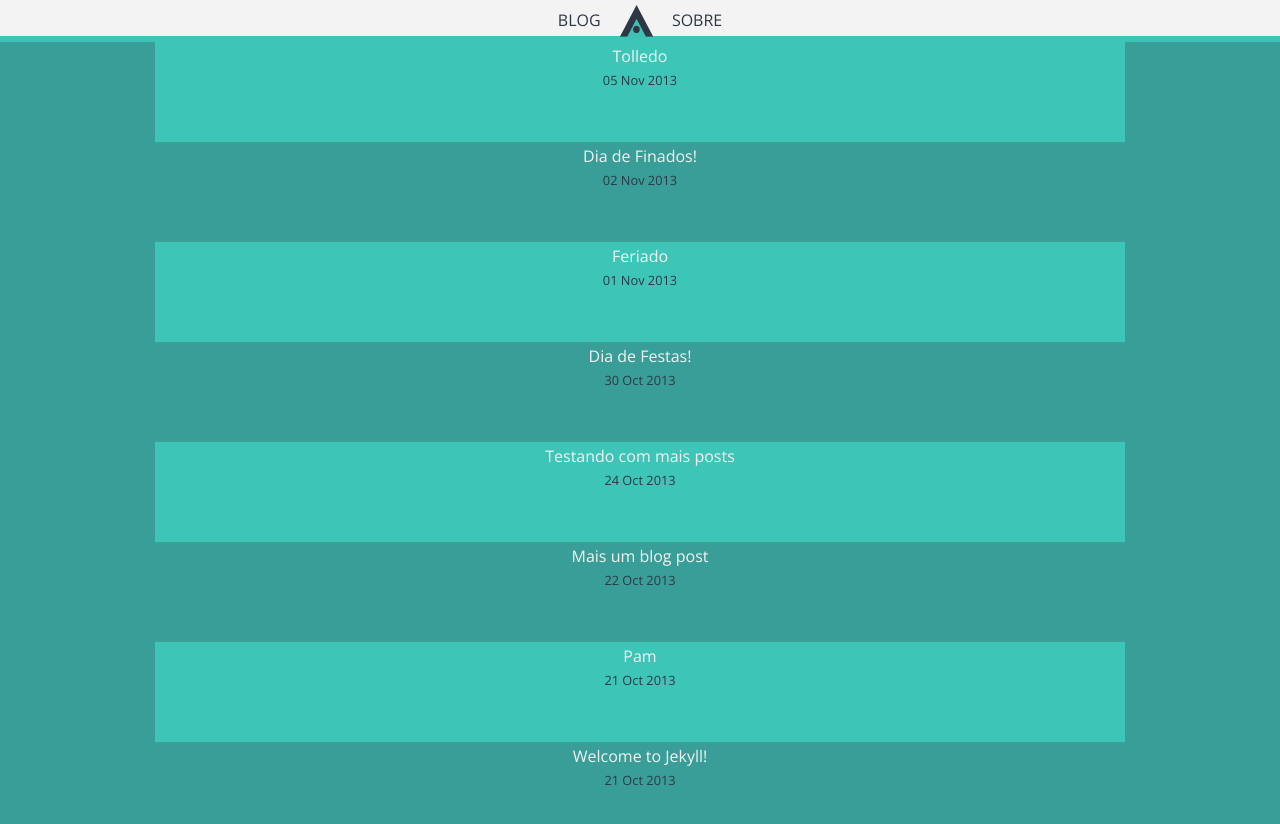
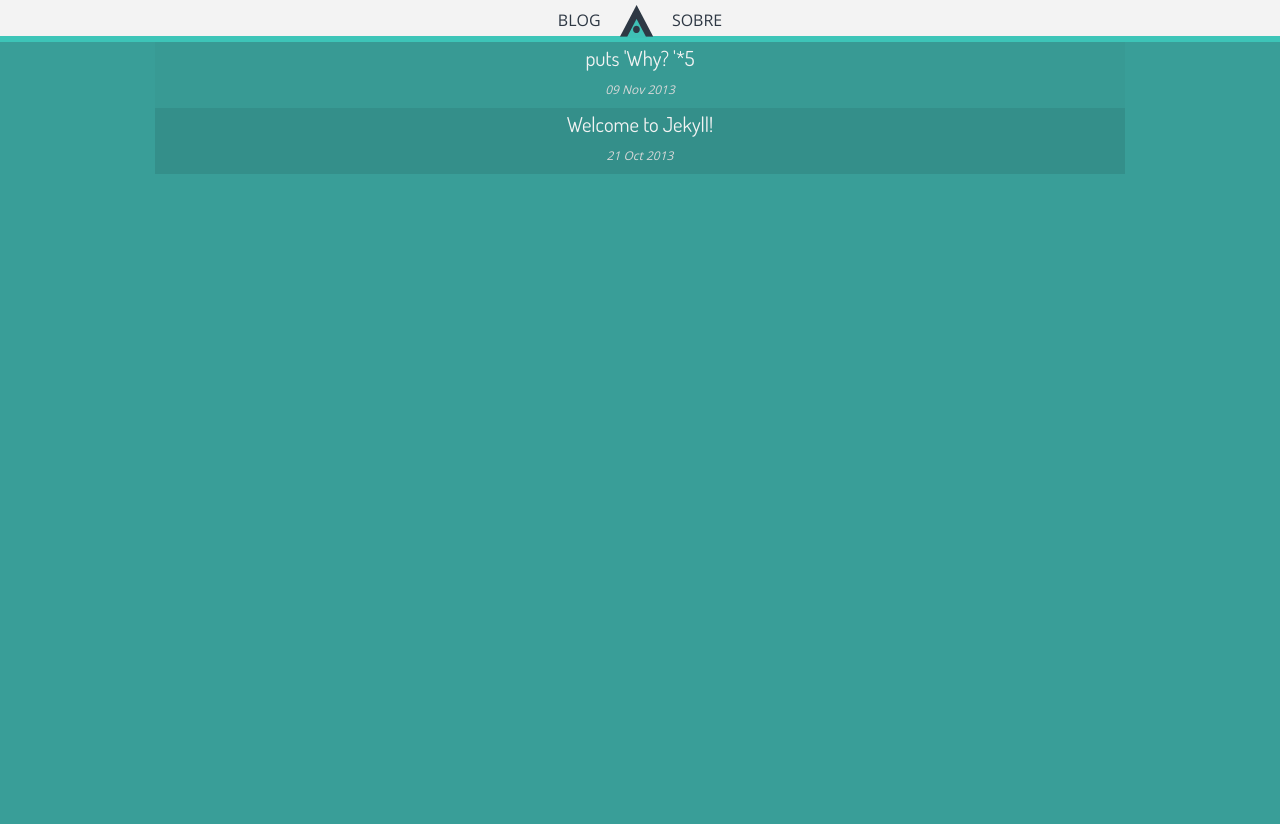
Before and after one commit to albogabriel/gabrielalbo.com, a Jekyll site: the page built from blog/index.html, in a window 1280 px wide. Shown: the top 824 px of the page. Built offline with Jekyll 4.4.1, drawn with Linux system fonts in a browser that asks for light colours; Markdown is read by kramdown in place of the engine named in the settings.

Commit message:
Pre-1.0 :) Post layout tweaks and first post created

```diff
--- a/_config.yml
+++ b/_config.yml
@@ -1,3 +1,3 @@
-name: Your New Jekyll Site
+name: Gabriel Albo
 markdown: redcarpet
 pygments: true
--- a/_layouts/post.html
+++ b/_layouts/post.html
@@ -4,7 +4,7 @@
 <div class="row">
 	<div class="large-12 columns page-container">
 		<h1>{{ page.title }}</h1>
-		<h2 class="meta">{{ page.date | date_to_string }}</h2>
+		<p class="meta post-date">» {{ page.date | date_to_string }}</p>
 
 		<div class="post">
 			{{ content }}
--- a/_posts/2013-10-21-welcome-to-jekyll.markdown
+++ b/_posts/2013-10-21-welcome-to-jekyll.markdown
@@ -2,7 +2,6 @@
 layout: post
 title:  "Welcome to Jekyll!"
 date:   2013-10-21 16:54:53
-categories: jekyll update
 ---
 
 You'll find this post in your `_posts` directory - edit this post and re-build (or run with the `-w` switch) to see your changes!
--- a/_posts/2013-10-24-testando-com-mais-posts.markdown
+++ /dev/null
@@ -1,8 +0,0 @@
----
-layout: post
-title:  "Testando com mais posts"
-date:   2013-10-24 16:54:53
-categories: gibberish
----
-
-This is the second post
--- a/_posts/2013-10-30-dia-de-festas.markdown
+++ /dev/null
@@ -1,8 +0,0 @@
----
-layout: post
-title:  "Dia de Festas!"
-date:   2013-10-30 16:54:53
-categories: gibberish
----
-
-This is the second post
--- /dev/null
+++ b/_posts/2013-11-9-5-whys.markdown
@@ -0,0 +1,26 @@
+---
+layout: post
+title:  "puts 'Why?\n'*5"
+date:   2013-11-9 3:23:53
+categories: hello, world
+---
+
+\- A relação entre esse comercial de TV e a visão de UX de alguns clientes que tive merecia um texto a respeito...
+
+\- Como é que saímos de flat design para long shadow? Achei que coisas achatadas projetassem pouca sombra!
+
+\- Será que o mundo já conhece o suficiente do editor de Markdown Mou?
+
+\- Vou enumerar 10 motivos por que ["Web Form Design"](http://www.lukew.com/resources/web_form_design.asp) do [Luke Wroblewski](http://www.lukew.com/) deveria ser leitura obrigatória no vestibular:
+
+\- O atendimento do Subway e do Spoletto me lembram de quando preciso acessar aquele site governamental e **eu** preciso aprender os termos de negócio **deles** para completar aquele formulário...
+
+Há dezenas de tipos de designers. Talvez centenas. Cada um tem um background, uma especialidade, um ponto de vista. Na área de software, já pude conhecer alguns: o pesquisador, o designer de interação, o designer gráfico, etc.. Mas apesar de tantas - e distintas - áreas, uma coisa costuma ser um traço comum: designers são ~~pentelhos.~~ detalhistas e insatisfeitos. Sempre enxergam as coisas microscópicamente, e dessa visão tecem críticas, reconhecem padrões e fantasiam mudanças. É da natureza do *métier*.
+
+Eu não sou diferente. Sou pago para fazer design de experiência de usuário, mas no fundo, na minha cabeça **faço design de tudo**. E as cinco frases que iniciam esse post são rápidos exemplos, do topo da cabeça, de coisas que já pensei- devaneios livres, ideias (absurdas?) que me martelaram a cabeça e, de lá, nunca saíram por falta de um meio mais propício. E esse é o objetivo desse blog: tirar da cabeça as ideias que tenham a ver com design de experiência - design de interação, front-end dev, design gráfico, usabilidade, design de serviço, etc. -  e jogar em algum lugar. Se, de quebra, conhecer mais pessoas com quem possa aprender e trocar ideias, **#epicwin**.
+
+Além dos posts e das informações de contato, pretendo também incluir trabalhos que já fiz e experimentos variados.
+
+Construí esse site usando, basicamente, [Jekyll](http://jekyllrb.com/), [Sass](http://sass-lang.com/)/[Compass](http://compass-style.org/) e [Foundation](http://foundation.zurb.com/) (sério mesmo, pode redimensionar seu browser! Se não for responsivo, a culpa é deles :)); estou hospedando-o no github pages e tentando tornar o processo de deploy o mais rápido possível, visando favorecer o continuous design/improvement. Os experimentos, que em sua maioria serão tirados do meu codepen, serão prioritariamente feitos em HTML5 + CSS3, mas meu background de desenvolvedor, fatalmente, vai me fazer querer brincar com JavaScript e/ou Ruby, ocasionalmente.
+
+Todo [feedback](https://mail.google.com/mail?view=cm&tf=0&to=gabriel@albo.com.br) é bem-vindo :) Espero seu retorno.
--- a/blog/index.html
+++ b/blog/index.html
@@ -7,10 +7,12 @@
     <ul class="posts">
       {% for post in site.posts %}
         <li class="post-header">
-        	<a class="clickable-div" href="{{ post.url }}">{{ post.title }}</a>
-          <p class="post-header-date">
-            {{ post.date | date_to_string }}
-          </p>
+        	<a class="clickable-div" href="{{ post.url }}">
+            <h2>{{ post.title }}</h2>
+            <h3 class="post-header-date">
+              {{ post.date | date_to_string }}
+            </h3>
+          </a>
         </li>
       {% endfor %}
     </ul>
--- a/css/screen.css
+++ b/css/screen.css
@@ -115,7 +115,7 @@
 /* line 46, ../_sass/screen.scss */
 h2 {
   font-family: 'Dosis', sans-serif;
-  font-weight: 800;
+  font-weight: 400;
   font-size: 1.286em;
   line-height: 1.643em;
   margin: 0 0 23px 0;
@@ -246,41 +246,52 @@
 /*
 /*****************************************************************************/
 /* standard */
-/* line 164, ../_sass/screen.scss */
+/* line 165, ../_sass/screen.scss */
 .post pre {
   border: 1px solid #ddd;
   background-color: #eef;
   padding: 0 .4em;
 }
 
-/* line 170, ../_sass/screen.scss */
+/* line 171, ../_sass/screen.scss */
 .post ul, .post ol {
   margin-left: 1.35em;
 }
 
-/* line 174, ../_sass/screen.scss */
+/* line 175, ../_sass/screen.scss */
 .post code {
   border: 1px solid #ddd;
   background-color: #eef;
   padding: 0 .2em;
 }
 
-/* line 180, ../_sass/screen.scss */
+/* line 181, ../_sass/screen.scss */
 .post pre code {
   border: none;
 }
 
 /* terminal */
-/* line 185, ../_sass/screen.scss */
+/* line 186, ../_sass/screen.scss */
 .post pre.terminal {
   border: 1px solid #000;
   background-color: #333;
   color: #FFF;
 }
 
-/* line 191, ../_sass/screen.scss */
+/* line 192, ../_sass/screen.scss */
 .post pre.terminal code {
   background-color: #333;
+}
+
+/* line 196, ../_sass/screen.scss */
+.page-container h1 {
+  margin: 0;
+}
+
+/* line 200, ../_sass/screen.scss */
+.post-date {
+  margin-left: 30px;
+  font-size: 80%;
 }
 
 /*****************************************************************************/
@@ -290,12 +301,12 @@
 /*****************************************************************************/
 /* Styles: */
 /* line 181, ../_sass/screen.scss */
-/* line 203, ../_sass/screen.scss */
+/* line 213, ../_sass/screen.scss */
 body {
   overflow-y: scroll;
 }
 
-/* line 207, ../_sass/screen.scss */
+/* line 217, ../_sass/screen.scss */
 header {
   top: 0;
   bottom: 0;
@@ -305,12 +316,12 @@
   text-align: center;
 }
 
-/* line 219, ../_sass/screen.scss */
+/* line 229, ../_sass/screen.scss */
 .logo img {
   height: 33px;
   width: 33px;
 }
-/* line 223, ../_sass/screen.scss */
+/* line 233, ../_sass/screen.scss */
 .logo img:hover {
   opacity: 0.4;
   filter: alpha(opacity=40);
@@ -319,12 +330,12 @@
 }
 
 /* line 195, ../_sass/screen.scss */
-/* line 231, ../_sass/screen.scss */
+/* line 241, ../_sass/screen.scss */
 .main, body {
   background-color: #399e98;
 }
 
-/* line 235, ../_sass/screen.scss */
+/* line 245, ../_sass/screen.scss */
 .main {
   border-top: 3px solid #3dc5b8;
   height: 94%;
@@ -332,13 +343,13 @@
   background-color: #399e98;
 }
 
-/* line 242, ../_sass/screen.scss */
+/* line 252, ../_sass/screen.scss */
 .menu {
   margin-top: 5px;
 }
 
 /* line 211, ../_sass/screen.scss */
-/* line 247, ../_sass/screen.scss */
+/* line 257, ../_sass/screen.scss */
 ul.menu li {
   color: #2e3844;
   text-decoration: none;
@@ -346,64 +357,92 @@
   margin: 0 15px;
 }
 
-/* line 254, ../_sass/screen.scss */
+/* line 264, ../_sass/screen.scss */
 .avatar {
   text-align: center;
 }
-/* line 257, ../_sass/screen.scss */
+/* line 267, ../_sass/screen.scss */
 .avatar img {
   height: 124px;
   width: 124px;
   border-radius: 61px;
   -webkit-border-radius: 61px;
   -moz-border-radius: 61px;
+  border: 2px solid #399e98;
+}
+/* line 275, ../_sass/screen.scss */
+.avatar img:hover {
+  transform: scale(1.2);
+  -ms-transform: scale(1.2);
+  /* IE 9 */
+  -moz-transform: scale(1.2);
+  /* Firefox */
+  -webkit-transform: scale(1.2);
+  /* Safari and Chrome */
+  -o-transform: scale(1.2);
+  /* Opera */
+  -webkit-transition-duration: 0.5s;
 }
 
-/* line 266, ../_sass/screen.scss */
+/* line 286, ../_sass/screen.scss */
 .page-container {
   background-color: #f7f7f7;
   padding: 22px;
 }
 
 /* line 231, ../_sass/screen.scss */
-/* line 272, ../_sass/screen.scss */
+/* line 292, ../_sass/screen.scss */
 a, a:visited {
   text-decoration: none;
   color: #2e3844;
 }
 
-/* line 277, ../_sass/screen.scss */
+/* line 297, ../_sass/screen.scss */
 a:hover {
   color: #abb7c6;
 }
 
-/* line 284, ../_sass/screen.scss */
+/* line 304, ../_sass/screen.scss */
 li.post-header:nth-child(2n+1) {
-  background: #3dc5b8;
+  background: #389a94;
 }
 
-/* line 284, ../_sass/screen.scss */
+/* line 304, ../_sass/screen.scss */
 li.post-header:nth-child(2n+2) {
-  background: #399e98;
+  background: #348f8a;
 }
 
-/* line 289, ../_sass/screen.scss */
+/* line 309, ../_sass/screen.scss */
 ul li span {
   color: #f7f7f7;
 }
 
-/* line 293, ../_sass/screen.scss */
-.post-header {
-  height: 100px;
+/* line 313, ../_sass/screen.scss */
+li.post-header {
+  height: 66px;
   color: #f3f3f3;
 }
-/* line 297, ../_sass/screen.scss */
-.post-header a, .post-header a:visited {
+/* line 317, ../_sass/screen.scss */
+li.post-header a, li.post-header a:visited {
+  display: block;
   text-decoration: none;
   color: #f3f3f3;
 }
-/* line 302, ../_sass/screen.scss */
-.post-header .post-header-date {
-  color: #2e3844;
-  font-size: 80%;
+/* line 323, ../_sass/screen.scss */
+li.post-header .post-header-date {
+  color: #d9d9d9;
+  font-size: 75%;
+  font-style: italic;
 }
+/* line 329, ../_sass/screen.scss */
+li.post-header h2 {
+  font-family: 'Dosis', sans-serif;
+  font-weight: 400;
+  font-size: 1.286em;
+  line-height: 1.643em;
+  margin: 0;
+}
+/* line 337, ../_sass/screen.scss */
+li.post-header:hover {
+  background-color: #2e3844;
+}
```
Also changed, not shown: _posts/2013-10-22-mais-um-blog-post.markdown (deleted, +0 -8 lines), _posts/2013-11-1-feriado.markdown (deleted, +0 -8 lines), _posts/2013-11-2-dia-de-finados.markdown (deleted, +0 -8 lines), _posts/2013-11-5-pam.markdown (deleted, +0 -8 lines), _posts/2013-11-5-tolledo.markdown (deleted, +0 -8 lines), _sass/screen.scss (+41 -7 lines).
